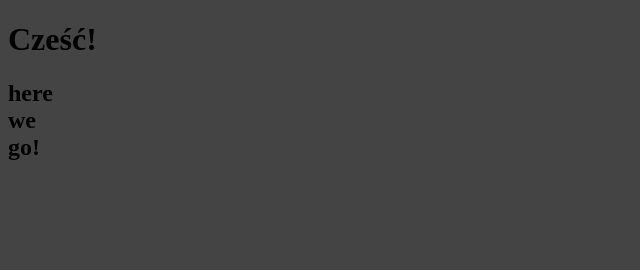
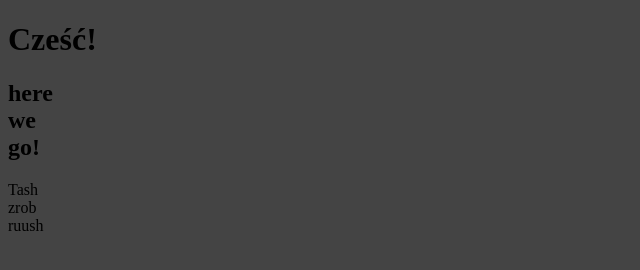
Before and after one commit to Steeeeph/testowelove, a plain HTML site: page index.html in a window 1280 px wide. Shown: the full height of the page, 0-640 px from the left. Drawn offline with Linux system fonts and the light colour scheme.

Commit message:
tash new commit

```diff
--- a/index.html
+++ b/index.html
@@ -10,7 +10,7 @@
 <body>
     <h1>Cześć!</h1>
     <h2>here we go!</h2>
-
+    <p>Tash zrob ruush</p>
 
 </body>
 </html>
```
